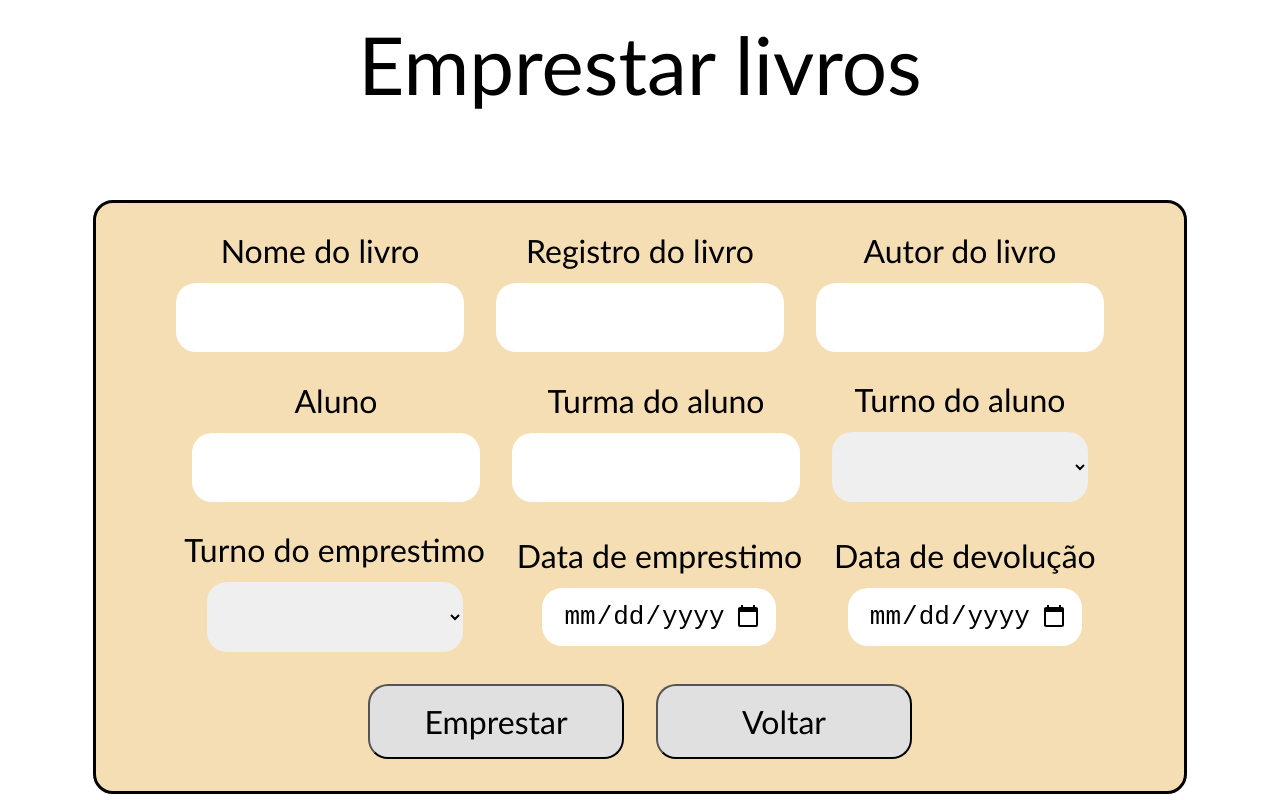
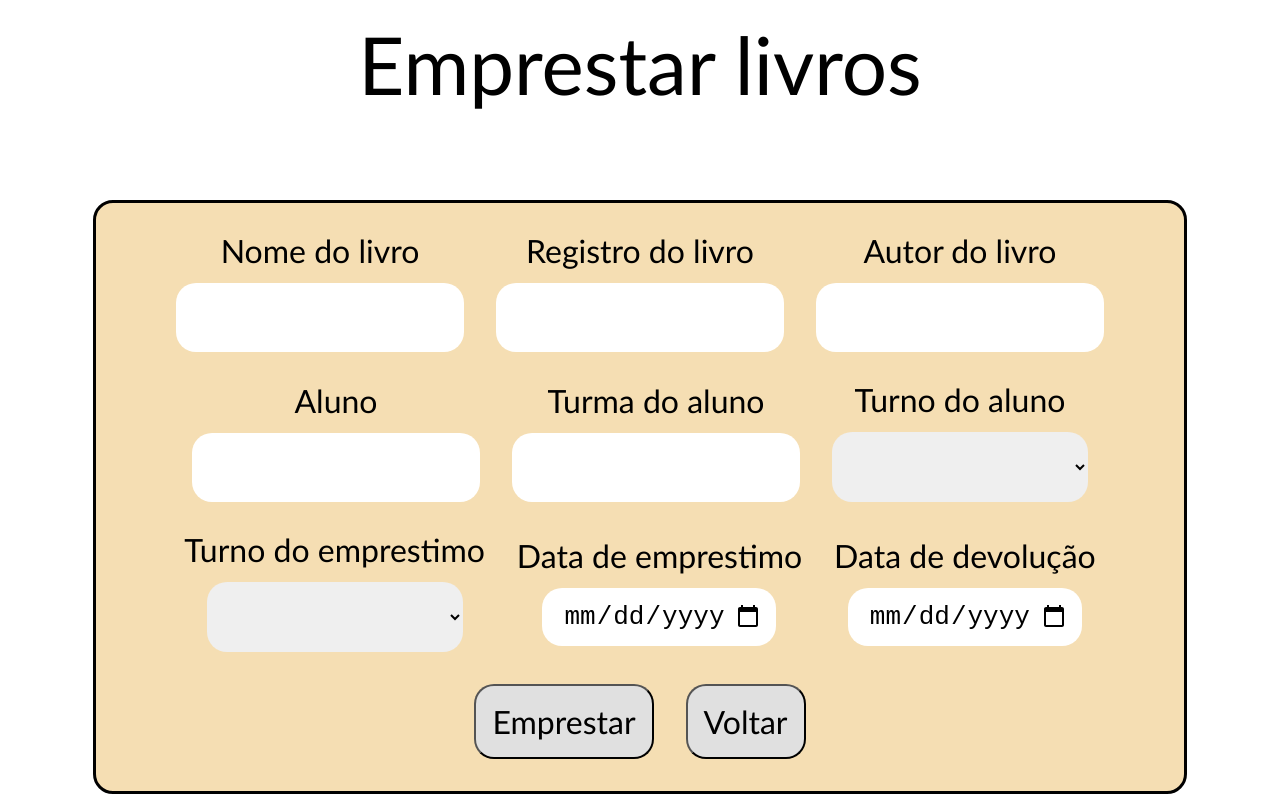
Before and after one commit to eliel358/biblioteca-digital, an Electron app: page pages/loan.html in a window 1280 px wide. Drawn offline with Linux system fonts and the light colour scheme; no server answers.

Commit message:
Mudando o tamanho dos botões

```diff
--- a/css/template.css
+++ b/css/template.css
@@ -73,6 +73,8 @@ input,select{
   gap: 2em;
 }
 button{
+  width: fit-content;
+  height: fit-content;
   background-color: rgb(224, 224, 224);
 }
 button:hover{
```
